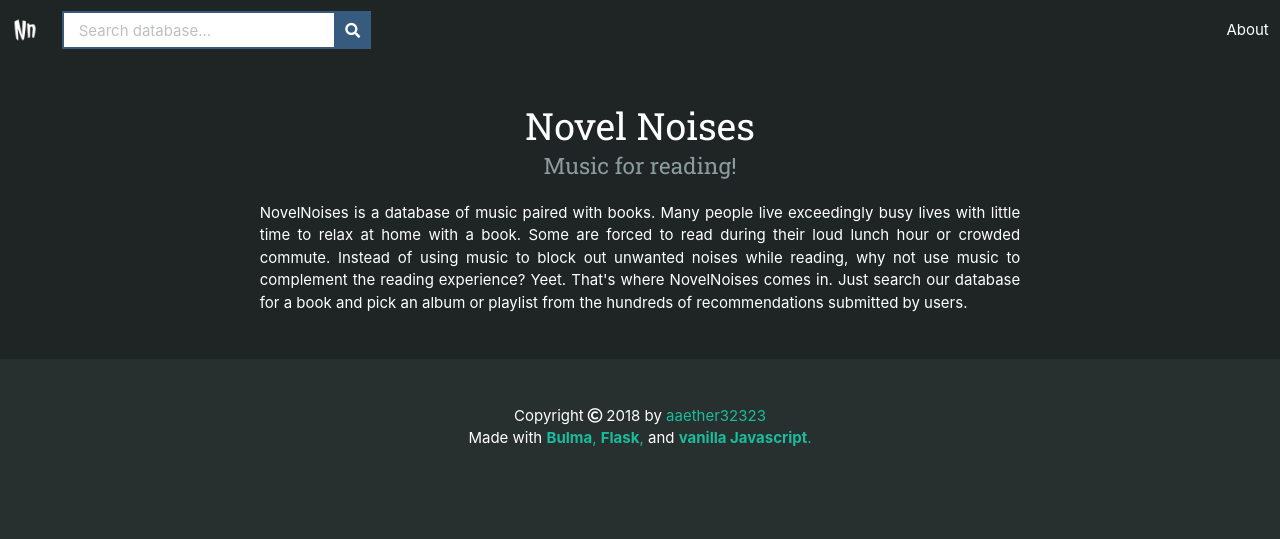
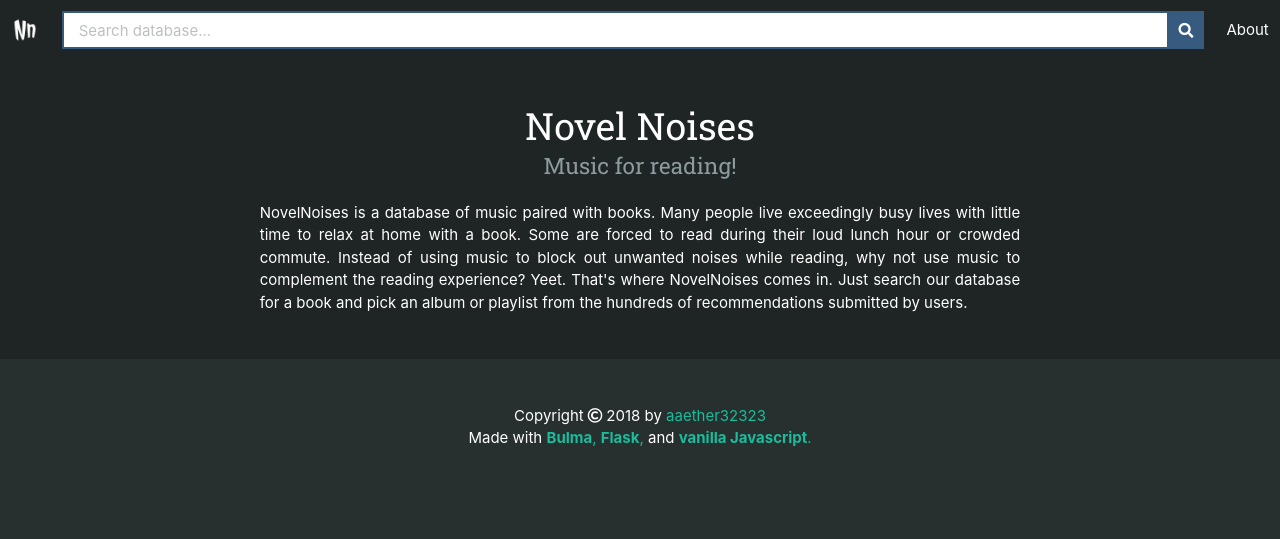
Before and after one commit to a-vrma/novel-noises, a Flask app: page / in a window 1280 px wide. Shown: the top 539 px of the page. Run offline with Flask 2, Linux system fonts and the light colour scheme; some libraries are stand-ins or nearby versions.

Commit message:
Update base.html to have full-width searchbar.

```diff
--- a/templates/base.html
+++ b/templates/base.html
@@ -10,25 +10,26 @@
   <meta name="author" content="Aman Verma">
   <title>{% block page_title %}{% endblock %} - NovelNoises</title>
   <meta name="viewport" content="width=device-width, initial-scale=1">
-  <link rel="stylesheet" type="text/css" media="screen" href="{{ url_for('static', filename='css/mytheme.min.css') }}">
+  <link rel="stylesheet" media="screen" href="{{ url_for('static', filename='css/mytheme.min.css') }}">
   <link rel="shortcut icon" href="{{ url_for('static', filename='favicon.ico') }}">
-  <link rel="stylesheet" href="https://use.fontawesome.com/releases/v5.2.0/css/all.css" integrity="sha384-hWVjflwFxL6sNzntih27bfxkr27PmbbK/iSvJ+a4+0owXq79v+lsFkW54bOGbiDQ" crossorigin="anonymous">
-  {% endblock %}
+  <link rel="stylesheet" href="https://use.fontawesome.com/releases/v5.2.0/css/all.css" integrity="sha384-hWVjflwFxL6sNzntih27bfxkr27PmbbK/iSvJ+a4+0owXq79v+lsFkW54bOGbiDQ"
+    crossorigin="anonymous"> {% endblock %}
 </head>
 
 <body>
   <nav class="navbar is-transparent" role="navigation" aria-label="main navigation">
-    <div class="navbar-brand">
+    <!-- Ingenious strat to get a full screen-width search bar -->
+    <div class="navbar-brand" style="flex-grow: 1; flex-shrink: 1">
       <a class="navbar-item" href="{{ url_for('index') }}">
         <img src="{{ url_for('static', filename='img/logo-mini.png')}}" alt="NovelNoises logo" width="28" height="28">
         <!-- Try to make the logo scale better here -->
       </a>
-      <div class="navbar-item">
-        <div class="field has-addons">
-          <div class="control">
+      <div class="navbar-item is-expanded">
+        <div class="field has-addons" style="flex-grow: 1;">
+          <div class="control" style="flex-grow: 1;">
             <input class="input is-primary is-shadowless is-radiusless" type="text" placeholder="Search database...">
           </div>
-          <div class="control">
+          <div class="control" style="flex-grow: 0;">
             <a class="button is-primary is-shadowless is-radiusless">
               <span class="icon">
                 <i class="fas fa-search"></i>
@@ -43,9 +44,7 @@
         <span aria-hidden="true"></span>
       </a>
     </div>
-    <div class="navbar-menu" id="navMenu">
-      <div class="navbar-start">
-      </div>
+    <div class="navbar-menu" id="navMenu" style="flex-grow: 0;">
       <div class="navbar-end">
         <a class="navbar-item" href="{{ url_for('about') }}">
           About
@@ -80,7 +79,7 @@
     </div>
   </footer>
 
-  <script type="text/javascript" src="{{ url_for('static', filename='js/main.js') }}"></script>
+  <script src="{{ url_for('static', filename='js/main.js') }}"></script>
 </body>
 
 </html>
```
